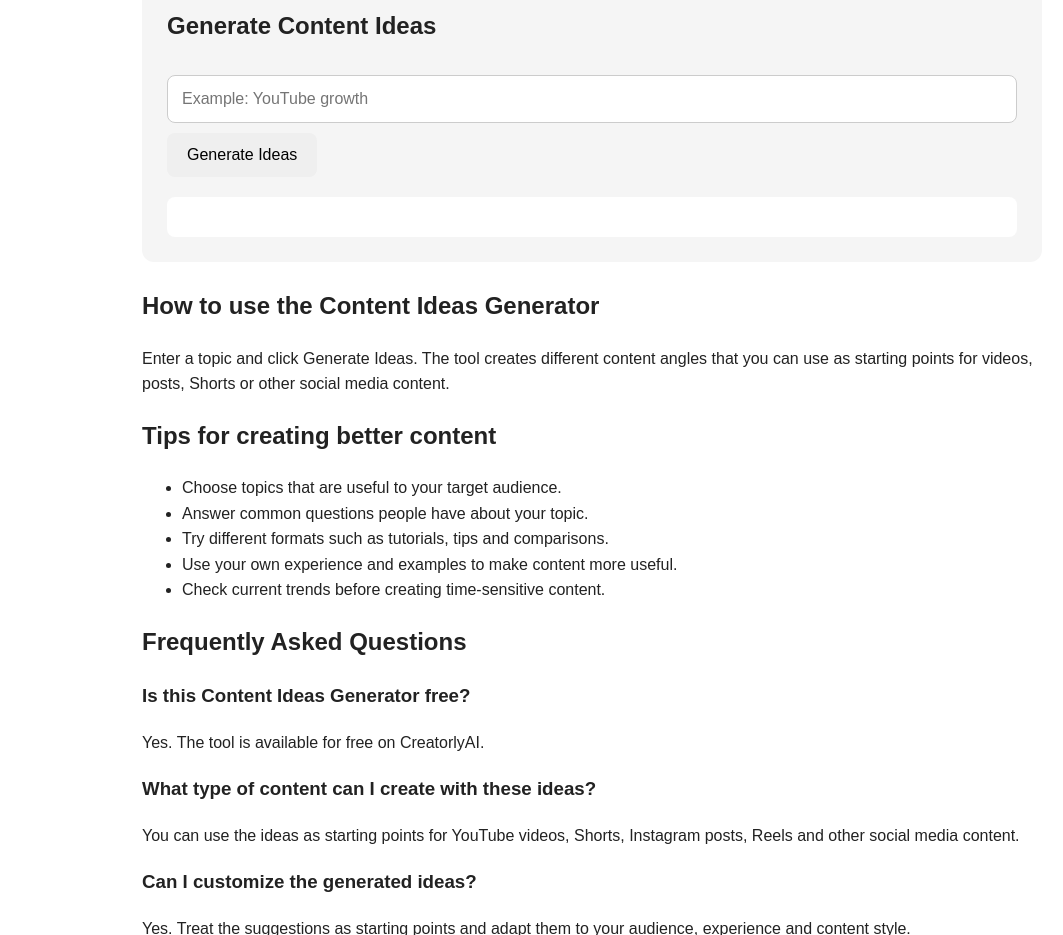
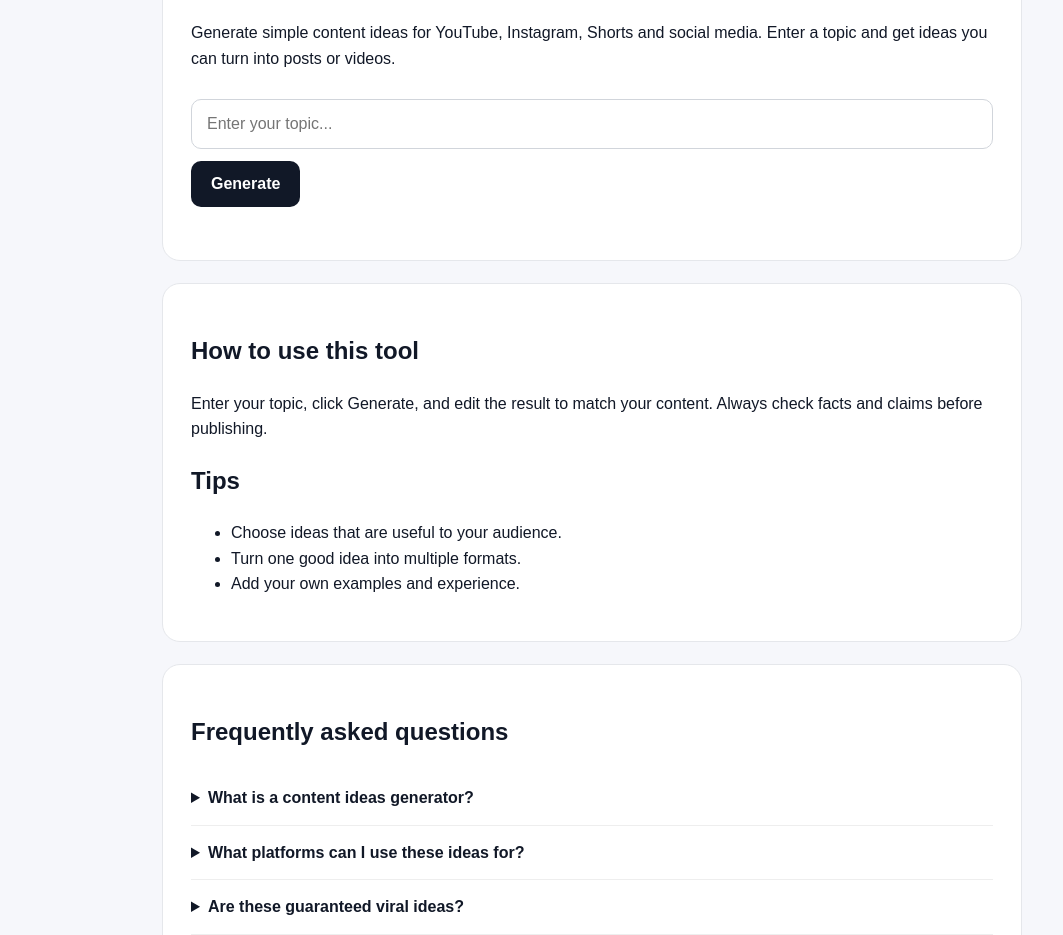
Before and after one commit to vedantgadade/creatorlyai, a plain HTML site: page content-ideas-generator/index.html in a window 1280 px wide. Shown: the part 281-1216 px from the top of the page, without its empty margins (48-1111 px from the left). Drawn offline with Linux system fonts and the light colour scheme.

Commit message:
Refactor HTML and styles for Content Ideas Generator
Updated the HTML structure and styles for the Content Ideas Generator page, enhancing usability and aesthetics.

```diff
--- a/content-ideas-generator/index.html
+++ b/content-ideas-generator/index.html
@@ -1,173 +1,19 @@
-<!DOCTYPE html>
-<html lang="en">
-<head>
-  <meta charset="UTF-8">
-  <meta name="viewport" content="width=device-width, initial-scale=1.0">
-
-  <title>Content Ideas Generator | CreatorlyAI</title>
-  <meta name="description" content="Generate content ideas with CreatorlyAI's free Content Ideas Generator. Enter your topic and get useful ideas for YouTube, Instagram and social media content.">
-
-  <link rel="canonical" href="https://creatorlyai-search-console-ready.vercel.app/content-ideas-generator/">
-
-  <!-- Breadcrumb structured data -->
-  <script type="application/ld+json">
-  {
-    "@context": "https://schema.org",
-    "@type": "BreadcrumbList",
-    "itemListElement": [
-      {
-        "@type": "ListItem",
-        "position": 1,
-        "name": "CreatorlyAI",
-        "item": "https://creatorlyai-search-console-ready.vercel.app/"
-      },
-      {
-        "@type": "ListItem",
-        "position": 2,
-        "name": "Content Ideas Generator",
-        "item": "https://creatorlyai-search-console-ready.vercel.app/content-ideas-generator/"
-      }
-    ]
-  }
-  </script>
-
-  <style>
-    body {
-      font-family: Arial, sans-serif;
-      max-width: 900px;
-      margin: auto;
-      padding: 30px 20px;
-      line-height: 1.6;
-      color: #222;
-    }
-
-    h1 {
-      font-size: 42px;
-      margin-bottom: 10px;
-    }
-
-    .box {
-      background: #f5f5f5;
-      padding: 25px;
-      border-radius: 12px;
-      margin: 25px 0;
-    }
-
-    input {
-      width: 100%;
-      padding: 14px;
-      font-size: 16px;
-      box-sizing: border-box;
-      margin: 10px 0;
-      border: 1px solid #ccc;
-      border-radius: 8px;
-    }
-
-    button {
-      padding: 13px 20px;
-      border: 0;
-      border-radius: 8px;
-      cursor: pointer;
-      font-size: 16px;
-    }
-
-    #result {
-      white-space: pre-line;
-      background: white;
-      padding: 20px;
-      border-radius: 8px;
-      margin-top: 20px;
-    }
-
-    a {
-      text-decoration: none;
-    }
-  </style>
-</head>
-
-<body>
-
-  <a href="/">← Back to CreatorlyAI</a>
-
-  <h1>Content Ideas Generator</h1>
-
-  <p>
-    Generate simple content ideas for YouTube, Instagram, Shorts,
-    Reels and other social media platforms. Enter your topic and get
-    several ideas that you can develop into your own content.
-  </p>
-
-  <div class="box">
-    <h2>Generate Content Ideas</h2>
-
-    <input
-      id="topic"
-      type="text"
-      placeholder="Example: YouTube growth"
-    >
-
-    <button onclick="generateIdeas()">Generate Ideas</button>
-
-    <div id="result"></div>
-  </div>
-
-  <h2>How to use the Content Ideas Generator</h2>
-
-  <p>
-    Enter a topic and click Generate Ideas. The tool creates different
-    content angles that you can use as starting points for videos,
-    posts, Shorts or other social media content.
-  </p>
-
-  <h2>Tips for creating better content</h2>
-
-  <ul>
-    <li>Choose topics that are useful to your target audience.</li>
-    <li>Answer common questions people have about your topic.</li>
-    <li>Try different formats such as tutorials, tips and comparisons.</li>
-    <li>Use your own experience and examples to make content more useful.</li>
-    <li>Check current trends before creating time-sensitive content.</li>
-  </ul>
-
-  <h2>Frequently Asked Questions</h2>
-
-  <h3>Is this Content Ideas Generator free?</h3>
-  <p>
-    Yes. The tool is available for free on CreatorlyAI.
-  </p>
-
-  <h3>What type of content can I create with these ideas?</h3>
-  <p>
-    You can use the ideas as starting points for YouTube videos,
-    Shorts, Instagram posts, Reels and other social media content.
-  </p>
-
-  <h3>Can I customize the generated ideas?</h3>
-  <p>
-    Yes. Treat the suggestions as starting points and adapt them
-    to your audience, experience and content style.
-  </p>
-
-  <script>
-    function generateIdeas() {
-      const topic = document.getElementById("topic").value.trim();
-      const result = document.getElementById("result");
-
-      if (!topic) {
-        result.textContent = "Please enter a topic first.";
-        return;
-      }
-
-      result.textContent =
-        "1. Beginner mistakes in " + topic + "\n\n" +
-        "2. 5 quick tips for " + topic + "\n\n" +
-        "3. Myths about " + topic + "\n\n" +
-        "4. " + topic + ": what nobody tells beginners\n\n" +
-        "5. A step-by-step " + topic + " tutorial\n\n" +
-        "6. Reacting to common " + topic + " mistakes\n\n" +
-        "7. " + topic + " tools you should try";
-    }
-  </script>
-
-</body>
-</html>
+<!doctype html><html lang="en"><head>
+<meta charset="utf-8"><meta name="viewport" content="width=device-width,initial-scale=1">
+<title>Content Ideas Generator | CreatorlyAI</title><meta name="description" content="Generate content ideas with CreatorlyAI's free Content Ideas Generator. Enter a topic and get useful ideas for YouTube, Instagram and social media.">
+<link rel="canonical" href="https://creatorlyai-search-console-ready.vercel.app/content-ideas-generator/">
+<script type="application/ld+json">{"@context":"https://schema.org","@type":"BreadcrumbList","itemListElement":[{"@type":"ListItem","position":1,"name":"CreatorlyAI","item":"https://creatorlyai-search-console-ready.vercel.app/"},{"@type":"ListItem","position":2,"name":"Content Ideas Generator","item":"https://creatorlyai-search-console-ready.vercel.app/content-ideas-generator/"}]}</script>
+<style>*{box-sizing:border-box}body{margin:0;font-family:Arial,sans-serif;background:#f6f7fb;color:#111827;line-height:1.6}nav{padding:18px 6%;background:#fff;border-bottom:1px solid #e5e7eb}nav a{text-decoration:none;color:#111827;font-weight:700}main{max-width:900px;margin:auto;padding:50px 20px}.card{background:#fff;border:1px solid #e5e7eb;border-radius:18px;padding:28px;margin-bottom:22px}h1{font-size:42px;line-height:1.15}input{width:100%;padding:15px;border:1px solid #d1d5db;border-radius:10px;font-size:16px;margin:12px 0}button{border:0;border-radius:10px;padding:14px 20px;font-size:16px;font-weight:700;cursor:pointer;background:#111827;color:#fff}.result-item{padding:14px 0;border-bottom:1px solid #eee}details{padding:14px 0;border-bottom:1px solid #eee}summary{cursor:pointer;font-weight:700}footer{text-align:center;padding:30px;color:#6b7280}.small{color:#6b7280}</style>
+</head><body><nav><a href="https://creatorlyai-search-console-ready.vercel.app/">← CreatorlyAI</a></nav><main>
+<section class="card"><p class="small">CreatorlyAI Free Tool</p><h1>Content Ideas Generator</h1><p>Generate simple content ideas for YouTube, Instagram, Shorts and social media. Enter a topic and get ideas you can turn into posts or videos.</p>
+<input id="topic" placeholder="Enter your topic..." aria-label="Enter your topic"><button id="generate">Generate</button><div id="result" style="margin-top:25px"></div></section>
+<section class="card"><h2>How to use this tool</h2><p>Enter your topic, click Generate, and edit the result to match your content. Always check facts and claims before publishing.</p><h2>Tips</h2><ul><li>Choose ideas that are useful to your audience.</li><li>Turn one good idea into multiple formats.</li><li>Add your own examples and experience.</li></ul></section>
+<section class="card"><h2>Frequently asked questions</h2><details><summary>What is a content ideas generator?</summary><p>It creates topic and format ideas that can help you plan future posts and videos.</p></details><details><summary>What platforms can I use these ideas for?</summary><p>The ideas can be adapted for YouTube, Shorts, Instagram, Reels and other social platforms.</p></details><details><summary>Are these guaranteed viral ideas?</summary><p>No. They are starting ideas. Audience interest and performance depend on many factors.</p></details></section></main>
+<footer>© 2026 CreatorlyAI · Free creator tools</footer>
+<script>
+const TEMPLATES=['5 mistakes beginners make with {x}', 'A beginner’s guide to {x}', '7 useful tips about {x}', 'Things I wish I knew about {x}', '{x}: myths vs facts', 'How to improve at {x} step by step', 'A quick checklist for {x}'];
+function escapeHtml(s){return String(s).replace(/[&<>"']/g,m=>({"&":"&amp;","<":"&lt;",">":"&gt;",'"':"&quot;","'":"&#039;"}[m]));}
+function show(data){document.getElementById('result').innerHTML='<h2>Generated ideas</h2>'+data.map(x=>'<div class="result-item">'+escapeHtml(x)+'</div>').join('');}
+document.getElementById('generate').addEventListener('click',()=>{const x=document.getElementById('topic').value.trim();if(!x){document.getElementById('result').innerHTML='<p>Enter a topic first.</p>';return;}show(TEMPLATES.map(s=>s.replaceAll('{x}',x).replaceAll('{base}',x.toLowerCase().replace(/[^a-z0-9]/g,''))));});
+document.getElementById('topic').addEventListener('keydown',e=>{if(e.key==='Enter')document.getElementById('generate').click();});
+</script></body></html>
```
